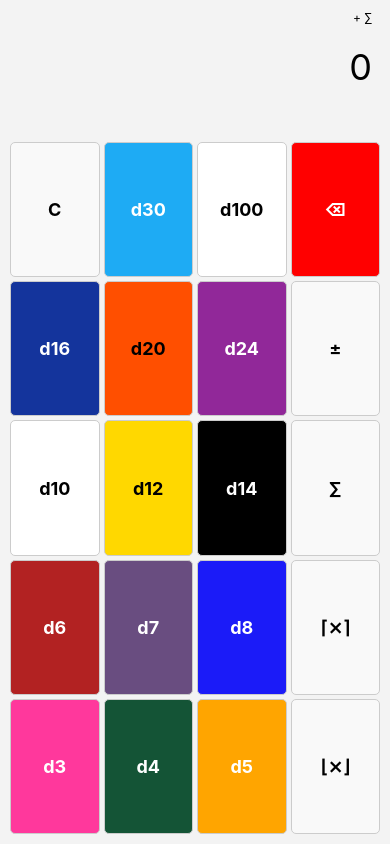
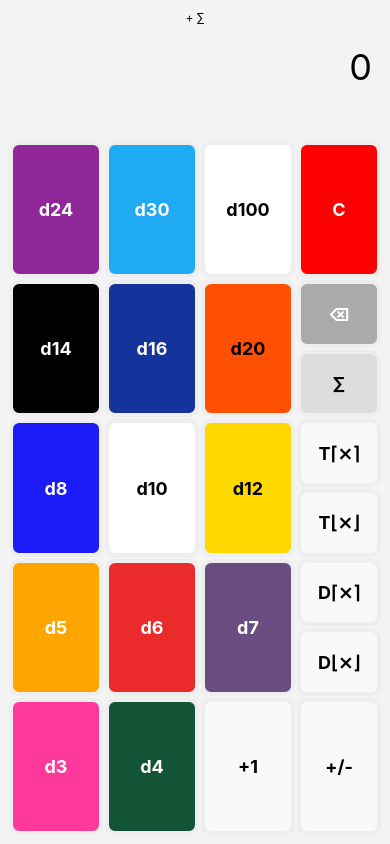
Before and after one commit to jonthysell/Diceriffic, a React Native app: screen / in a window 390 px wide. Built offline with nearby package versions, Linux system fonts and the light colour scheme.

Commit message:
Update buttons and colors

```diff
--- a/components/CalcButton.tsx
+++ b/components/CalcButton.tsx
@@ -16,10 +16,10 @@ const styles = StyleSheet.create({
     justifyContent: "center",
     alignItems: "center",
     backgroundColor: "#f9f9f9",
-    borderWidth: 1,
-    borderColor: "#cccccc",
-    borderRadius: 5,
-    margin: 2,
+    borderWidth: 4,
+    borderColor: "#eeeeee",
+    borderRadius: 10,
+    margin: 1,
   },
   buttonText: {
     fontSize: 18,
@@ -40,6 +40,7 @@ function CalcButton(props: CalcButtonProps) {
   return (
     <TouchableHighlight
       style={[styles.button, props.style]}
+      underlayColor="#666666"
       onPress={() => props.onPress?.()}
       onPressIn={() => props.onPressIn?.()}
       onPressOut={() => props.onPressOut?.()}
--- a/components/CalcView.tsx
+++ b/components/CalcView.tsx
@@ -18,6 +18,10 @@ const styles = StyleSheet.create({
     padding: 5,
     alignItems: "flex-end",
   },
+  modeRow: {
+    padding: 5,
+    alignItems: "center",
+  },
   modeText: {
     padding: 5,
     fontSize: 12,
@@ -34,6 +38,10 @@ const styles = StyleSheet.create({
     flex: 1,
     flexDirection: "row",
   },
+  modeColumn: {
+    flex: 1,
+    flexDirection: "column",
+  },
 });
 
 interface CalcViewProps {
@@ -44,6 +52,7 @@ function CalcView(props: CalcViewProps) {
   const [modeText, setModeText] = useState("+ ∑");
   const [resultText, setResultText] = useState("0");
   const [equationText, setEquationText] = useState(" ");
+  const [modifierText, setModifierText] = useState("+");
 
   const wrap = (f: () => void) => {
     f();
@@ -52,11 +61,12 @@ function CalcView(props: CalcViewProps) {
     );
     setResultText(props.calculator.GetResultString());
     setEquationText(props.calculator.GetEquationString());
+    setModifierText(props.calculator.CurrentSign >= 0 ? "+" : "-");
   };
 
   return (
     <View style={styles.container}>
-      <View style={styles.textRow}>
+      <View style={styles.modeRow}>
         <Text style={styles.modeText}>{modeText}</Text>
       </View>
       <View style={styles.textRow}>
@@ -67,132 +77,169 @@ function CalcView(props: CalcViewProps) {
       </View>
       <View style={styles.buttonRow}>
         <CalcButton
-          text="C"
-          onPress={() => wrap(() => props.calculator.Clear())}
+          text={DieType.D24}
+          style={{ backgroundColor: "#912899" }}
+          textStyle={{ color: "#ffffff" }}
+          onPress={() => wrap(() => props.calculator.AddDie(DieType.D24))}
         />
         <CalcButton
-          text="d30"
+          text={DieType.D30}
           style={{ backgroundColor: "#1eabf4" }}
           textStyle={{ color: "#ffffff" }}
           onPress={() => wrap(() => props.calculator.AddDie(DieType.D30))}
         />
         <CalcButton
-          text="d100"
+          text={DieType.D100}
           style={{ backgroundColor: "#ffffff" }}
           textStyle={{ color: "#000000" }}
           onPress={() => wrap(() => props.calculator.AddDie(DieType.D100))}
         />
-
+        <View style={styles.modeColumn}>
           <CalcButton
-          text="⌫"
+            text="C"
             style={{ backgroundColor: "#ff0000" }}
             textStyle={{ color: "#ffffff" }}
-          onPress={() => wrap(() => props.calculator.Delete())}
+            onPress={() => wrap(() => props.calculator.Clear())}
           />
+        </View>
       </View>
       <View style={styles.buttonRow}>
         <CalcButton
-          text="d16"
+          text={DieType.D14}
+          style={{ backgroundColor: "#000000" }}
+          textStyle={{ color: "#ffffff" }}
+          onPress={() => wrap(() => props.calculator.AddDie(DieType.D14))}
+        />
+        <CalcButton
+          text={DieType.D16}
           style={{ backgroundColor: "#14349c" }}
           textStyle={{ color: "#ffffff" }}
           onPress={() => wrap(() => props.calculator.AddDie(DieType.D16))}
         />
         <CalcButton
-          text="d20"
+          text={DieType.D20}
           style={{ backgroundColor: "#ff4f00" }}
           textStyle={{ color: "#000000" }}
           onPress={() => wrap(() => props.calculator.AddDie(DieType.D20))}
         />
+        <View style={styles.modeColumn}>
           <CalcButton
-          text="d24"
-          style={{ backgroundColor: "#912899" }}
+            text="⌫"
+            style={{ backgroundColor: "#aaaaaa" }}
             textStyle={{ color: "#ffffff" }}
-          onPress={() => wrap(() => props.calculator.AddDie(DieType.D24))}
+            onPress={() => wrap(() => props.calculator.Delete())}
           />
           <CalcButton
-          text="±"
-          onPress={() => wrap(() => props.calculator.ToggleSign())}
+            text={RollType.Sum}
+            style={{ backgroundColor: "#dddddd" }}
+            textStyle={{ color: "#000000" }}
+            onPress={() =>
+              wrap(() => (props.calculator.CurrentRollType = RollType.Sum))
+            }
           />
+        </View>
       </View>
       <View style={styles.buttonRow}>
         <CalcButton
-          text="d10"
+          text={DieType.D8}
+          style={{ backgroundColor: "#1b1bf8" }}
+          textStyle={{ color: "#ffffff" }}
+          onPress={() => wrap(() => props.calculator.AddDie(DieType.D8))}
+        />
+        <CalcButton
+          text={DieType.D10}
           style={{ backgroundColor: "#ffffff" }}
           textStyle={{ color: "#000000" }}
           onPress={() => wrap(() => props.calculator.AddDie(DieType.D10))}
         />
         <CalcButton
-          text="d12"
+          text={DieType.D12}
           style={{ backgroundColor: "#ffd800" }}
           textStyle={{ color: "#000000" }}
           onPress={() => wrap(() => props.calculator.AddDie(DieType.D12))}
         />
+        <View style={styles.modeColumn}>
           <CalcButton
-          text="d14"
-          style={{ backgroundColor: "#000000" }}
-          textStyle={{ color: "#ffffff" }}
-          onPress={() => wrap(() => props.calculator.AddDie(DieType.D14))}
-        />
-        <CalcButton
-          text="∑"
-          onPress={() =>
-            wrap(() => (props.calculator.CurrentRollType = RollType.Sum))
-          }
-        />
-      </View>
-      <View style={styles.buttonRow}>
-        <CalcButton
-          text="d6"
-          style={{ backgroundColor: "#b22222" }}
-          textStyle={{ color: "#ffffff" }}
-          onPress={() => wrap(() => props.calculator.AddDie(DieType.D6))}
-        />
-        <CalcButton
-          text="d7"
-          style={{ backgroundColor: "#694d80" }}
-          textStyle={{ color: "#ffffff" }}
-          onPress={() => wrap(() => props.calculator.AddDie(DieType.D7))}
-        />
-        <CalcButton
-          text="d8"
-          style={{ backgroundColor: "#1b1bf8" }}
-          textStyle={{ color: "#ffffff" }}
-          onPress={() => wrap(() => props.calculator.AddDie(DieType.D8))}
-        />
-        <CalcButton
-          text="⌈⨯⌉"
+            text={RollType.TakeHighest}
             onPress={() =>
               wrap(
                 () => (props.calculator.CurrentRollType = RollType.TakeHighest),
               )
             }
           />
+          <CalcButton
+            text={RollType.TakeLowest}
+            onPress={() =>
+              wrap(
+                () => (props.calculator.CurrentRollType = RollType.TakeLowest),
+              )
+            }
+          />
+        </View>
       </View>
       <View style={styles.buttonRow}>
         <CalcButton
-          text="d3"
+          text={DieType.D5}
+          style={{ backgroundColor: "#ffa500" }}
+          textStyle={{ color: "#ffffff" }}
+          onPress={() => wrap(() => props.calculator.AddDie(DieType.D5))}
+        />
+        <CalcButton
+          text={DieType.D6}
+          style={{ backgroundColor: "#eb2b2b" }}
+          textStyle={{ color: "#ffffff" }}
+          onPress={() => wrap(() => props.calculator.AddDie(DieType.D6))}
+        />
+        <CalcButton
+          text={DieType.D7}
+          style={{ backgroundColor: "#694d80" }}
+          textStyle={{ color: "#ffffff" }}
+          onPress={() => wrap(() => props.calculator.AddDie(DieType.D7))}
+        />
+        <View style={styles.modeColumn}>
+          <CalcButton
+            text={RollType.SumDropHighest}
+            onPress={() =>
+              wrap(
+                () =>
+                  (props.calculator.CurrentRollType = RollType.SumDropHighest),
+              )
+            }
+          />
+          <CalcButton
+            text={RollType.SumDropLowest}
+            onPress={() =>
+              wrap(
+                () =>
+                  (props.calculator.CurrentRollType = RollType.SumDropLowest),
+              )
+            }
+          />
+        </View>
+      </View>
+      <View style={styles.buttonRow}>
+        <CalcButton
+          text={DieType.D3}
           style={{ backgroundColor: "#ff389c" }}
           textStyle={{ color: "#ffffff" }}
           onPress={() => wrap(() => props.calculator.AddDie(DieType.D3))}
         />
         <CalcButton
-          text="d4"
+          text={DieType.D4}
           style={{ backgroundColor: "#145436" }}
           textStyle={{ color: "#ffffff" }}
           onPress={() => wrap(() => props.calculator.AddDie(DieType.D4))}
         />
         <CalcButton
-          text="d5"
-          style={{ backgroundColor: "#ffa500" }}
-          textStyle={{ color: "#ffffff" }}
-          onPress={() => wrap(() => props.calculator.AddDie(DieType.D5))}
+          text={`${modifierText}1`}
+          onPress={() => wrap(() => props.calculator.AddModifier())}
         />
+        <View style={styles.modeColumn}>
           <CalcButton
-          text="⌊⨯⌋"
-          onPress={() =>
-            wrap(() => (props.calculator.CurrentRollType = RollType.TakeLowest))
-          }
+            text="+/-"
+            onPress={() => wrap(() => props.calculator.ToggleSign())}
           />
+        </View>
       </View>
     </View>
   );
--- a/model/DieRollEquationPart.ts
+++ b/model/DieRollEquationPart.ts
@@ -6,7 +6,7 @@ import RollType from "./RollType";
 import EquationPart from "./EquationPart";
 
 function dieValue(dieType: DieType): string {
-  return DieType[dieType].substring(1);
+  return dieType.substring(1);
 }
 
 function rollDie(dieType: DieType): number {
--- a/model/DieType.ts
+++ b/model/DieType.ts
@@ -2,20 +2,20 @@
 // Licensed under the MIT License.
 
 enum DieType {
-  D3,
-  D4,
-  D5,
-  D6,
-  D7,
-  D8,
-  D10,
-  D12,
-  D14,
-  D16,
-  D20,
-  D24,
-  D30,
-  D100,
+  D3 = "d3",
+  D4 = "d4",
+  D5 = "d5",
+  D6 = "d6",
+  D7 = "d7",
+  D8 = "d8",
+  D10 = "d10",
+  D12 = "d12",
+  D14 = "d14",
+  D16 = "d16",
+  D20 = "d20",
+  D24 = "d24",
+  D30 = "d30",
+  D100 = "d100",
 }
 
 export default DieType;
--- a/model/RollType.ts
+++ b/model/RollType.ts
@@ -3,10 +3,10 @@
 
 enum RollType {
   Sum = "∑",
-  SumDropHighest = "H",
-  SumDropLowest = "L",
-  TakeHighest = "⌈x⌉",
-  TakeLowest = "⌊x⌋",
+  SumDropHighest = "D⌈⨯⌉",
+  SumDropLowest = "D⌊⨯⌋",
+  TakeHighest = "T⌈⨯⌉",
+  TakeLowest = "T⌊⨯⌋",
 }
 
 export default RollType;
```
Lines whose indentation alone changed are shown as unchanged.
